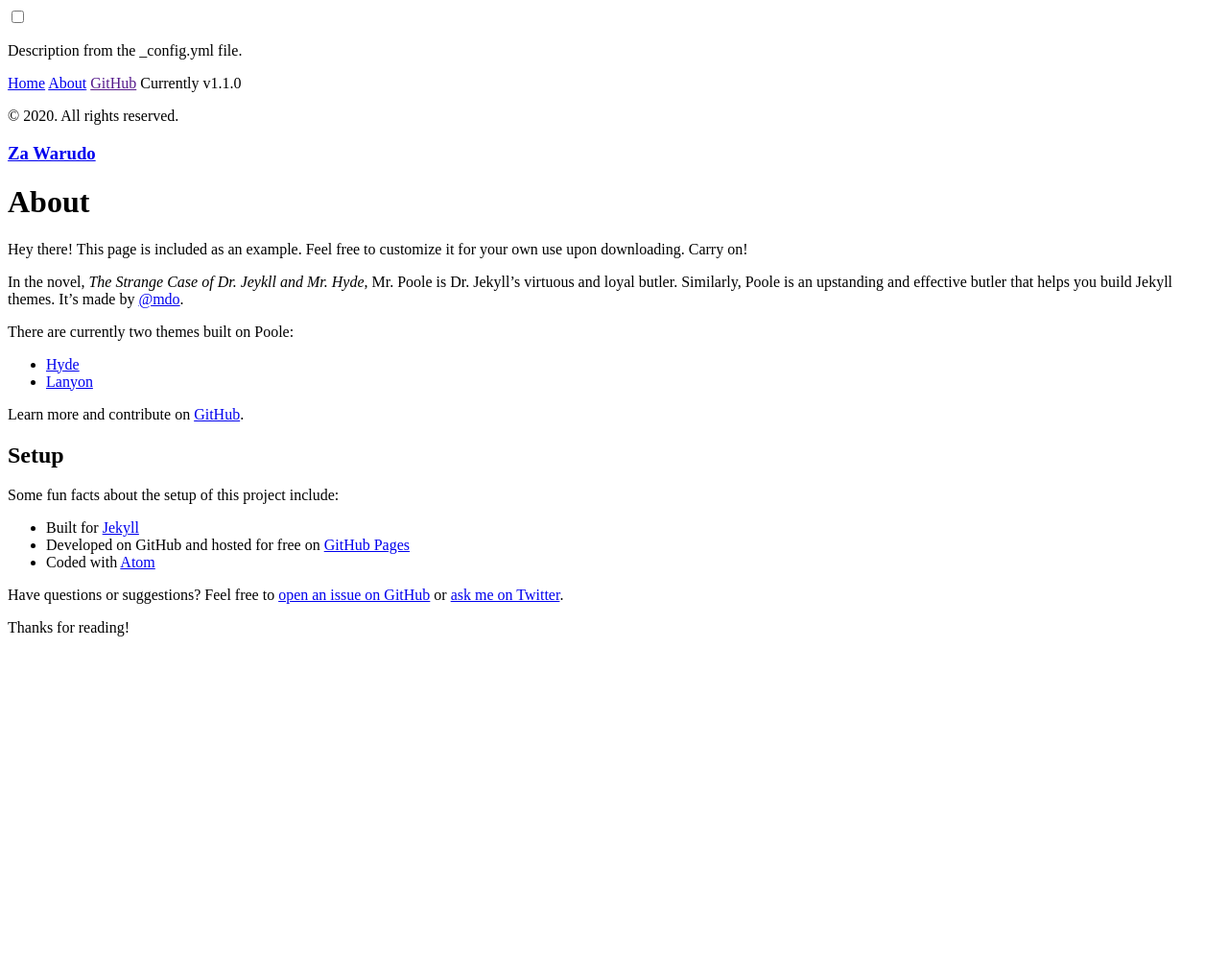
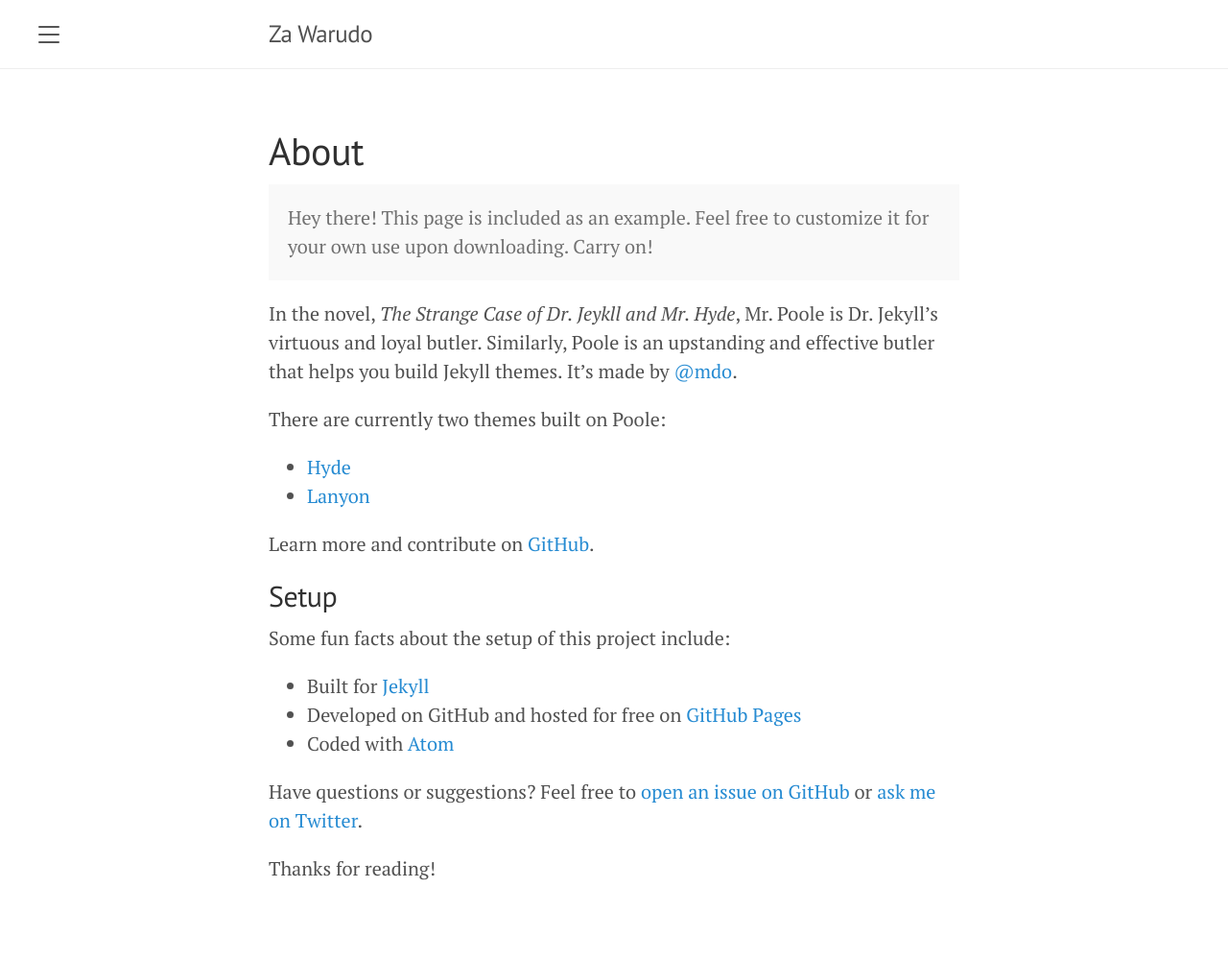
Before and after one commit to freddysauceda/zawarudo, a Jekyll site: the page built from docs/about.md, in a window 1280 px wide. Shown: the whole page at 96% size. Built offline with Jekyll 4.4.1, drawn with Linux system fonts in a browser that asks for light colours; before the commit the page ends 900 px from its top, so only the background shows below that.

Commit message:
Changed the wrong _config.yml setting.

```diff
--- a/docs/_config.yml
+++ b/docs/_config.yml
@@ -23,9 +23,8 @@
 email: your-email@example.com
 description: >- # this means to ignore newlines until "baseurl:"
   Description from the _config.yml file.
-baseurl: "https://freddysauceda.github.io/zawarudo/" # the subpath of your site, e.g. /blog
-url: "" # the base hostname & protocol for your site, e.g. http://example.com
-#twitter_username: jekyllrb
+baseurl: "" # the subpath of your site, e.g. /blog
+url: "https://freddysauceda.github.io/zawarudo/" # the base hostname & protocol for your site, e.g. http://example.com
 github_username: freddysauceda
 paginate: 5 # Can't be 0 or you get a FloatDomainError (lol)
 permalink: pretty
```
